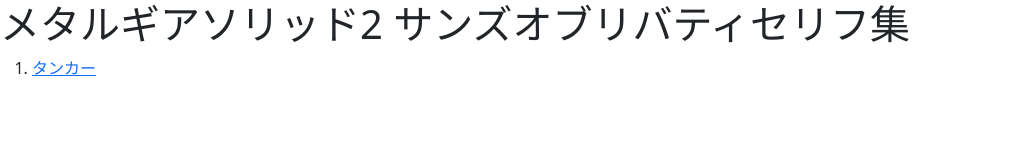
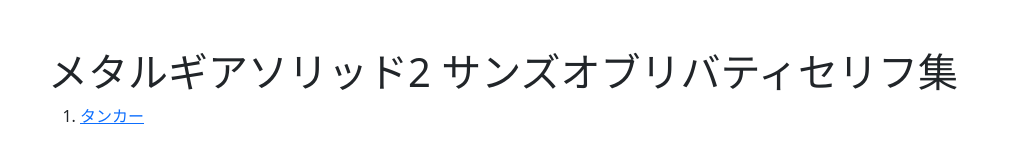
Before and after one commit to Aqueminivan/aqueminivan.github.io, a plain HTML site: page mgs2.html in a window 1280 px wide. Shown: the whole page, without its empty margins (0-1014 px from the left). Drawn offline with nearby package versions, Linux system fonts and the light colour scheme.

Commit message:
Update mgs2.html

```diff
--- a/mgs2.html
+++ b/mgs2.html
@@ -4,7 +4,7 @@
     <link href="https://cdn.jsdelivr.net/npm/bootstrap@5.3.6/dist/css/bootstrap.min.css" rel="stylesheet" integrity="sha384-4Q6Gf2aSP4eDXB8Miphtr37CMZZQ5oXLH2yaXMJ2w8e2ZtHTl7GptT4jmndRuHDT" crossorigin="anonymous">
   </head>
 </html>
-<body>
+<body class="col-12 p-5">
   <h1>メタルギアソリッド2 サンズオブリバティセリフ集</h1>
 <ol>
 <li><a href="tanker.html">タンカー</a></li>
```
